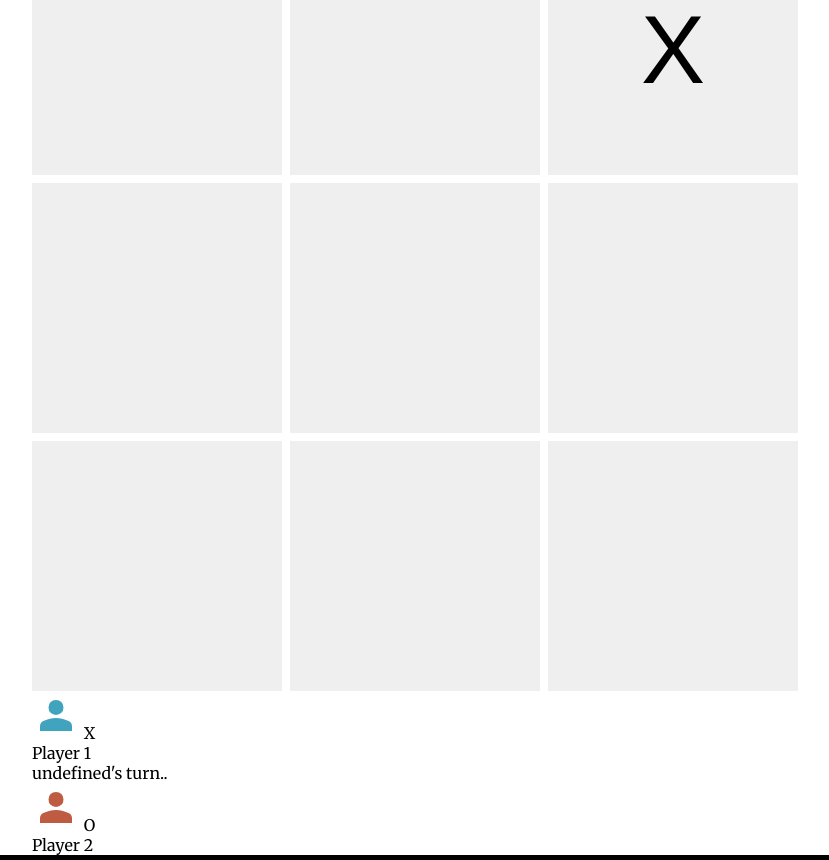
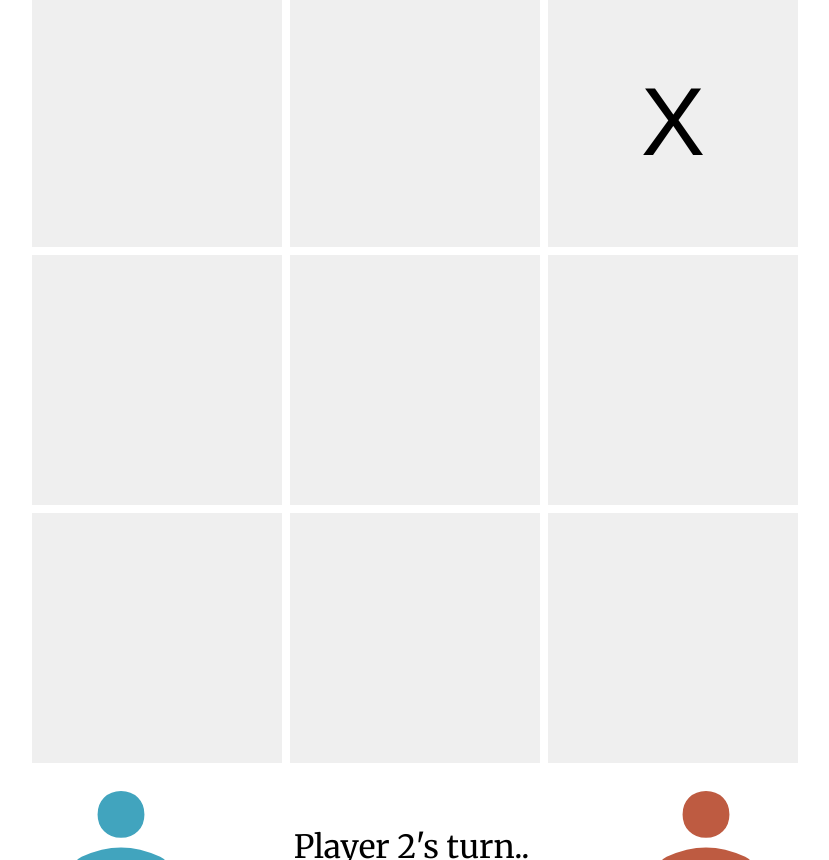
Before and after one commit to Edward-Rodriguez/tic-tac-toe, a plain HTML site: page index.html in a window 1280 px wide. Shown: the part 115-975 px from the top of the page, without its empty margins (225-1054 px from the left). Drawn offline with Linux system fonts and the light colour scheme.

Commit message:
Fix bug that did not display player's name

```diff
--- a/css/style.css
+++ b/css/style.css
@@ -32,6 +32,8 @@ body {
 
 header {
   grid-area: header;
+  font-size: 2rem;
+  padding: 16px;
 }
 
 main {
@@ -53,6 +55,43 @@ main {
   font-size: 96px;
 }
 
+.player-info {
+  display: flex;
+  justify-content: space-between;
+  align-items: center;
+}
+
+.player {
+  display: grid;
+  grid-template-rows: 2fr 1fr 1fr;
+  grid-template-areas:
+    'avatar'
+    'name'
+    'token';
+  place-items: center;
+  font-size: 48px;
+}
+
+.player img {
+  grid-area: avatar;
+  width: 150px;
+  height: auto;
+}
+
+.player .token {
+  grid-area: token;
+}
+
+.player .player-name {
+  grid-area: name;
+}
+
+#player-turn {
+  font-size: 2rem;
+  align-self: start;
+  padding-top: 64px;
+}
+
 footer {
   grid-area: footer;
   display: flex;
--- a/game.js
+++ b/game.js
@@ -1,15 +1,12 @@
 const gameBoard = (() => {
   const board = [];
-
   for (let row = 0; row < 3; row++) {
     board[row] = [];
     for (let col = 0; col < 3; col++) {
       board[row][col] = Cell(row, col);
     }
   }
-
   const getBoard = () => board;
-
   const placeToken = (row, col, player) => {
     if (availableCellsCount() === 0 || board[row][col].getValue() !== null)
       return;
@@ -17,18 +14,15 @@ const gameBoard = (() => {
       board[row][col].addToken(player.getToken());
     }
   };
-
   const availableCellsCount = () => {
     return board.flat().filter((cell) => cell.getValue() === null).length;
   };
-
   const printBoard = () => {
     const boardwithCells = board.map((row) =>
       row.map((cell) => cell.getValue())
     );
     console.log(boardwithCells);
   };
-
   return { getBoard, placeToken, printBoard, availableCellsCount };
 })();
 
@@ -42,7 +36,6 @@ function Cell(row, col) {
     row,
     col,
   });
-
   return { getValue, addToken, getPosition };
 }
 
@@ -53,8 +46,8 @@ function Player(name, token) {
 }
 
 const gameController = (() => {
-  const playerOne = Player('Player One', 'X');
-  const playerTwo = Player('Player Two', 'O');
+  const playerOne = Player('Player 1', 'X');
+  const playerTwo = Player('Player 2', 'O');
   let activePlayer = playerOne;
   const getActivePlayer = () => activePlayer;
   const switchPlayerTurn = () =>
@@ -63,7 +56,6 @@ const gameController = (() => {
   let gameOver = false;
   let tieGame = false;
   const getResult = () => ({ gameOver, tieGame });
-
   const playRound = (row, col) => {
     gameBoard.placeToken(row, col, activePlayer);
     let board = gameBoard.getBoard();
@@ -117,12 +109,13 @@ const gameController = (() => {
 const displayController = (() => {
   const playerTurnDiv = document.querySelector('#player-turn');
   const boardDiv = document.querySelector('.board');
-  playerTurnDiv.textContent = `${
-    gameController.getActivePlayer().name
-  }'s turn..`;
 
   function updateScreen() {
     boardDiv.textContent = '';
+    playerTurnDiv.textContent = `${gameController
+      .getActivePlayer()
+      .getName()}'s turn..`;
+
     gameBoard.getBoard().forEach((row) =>
       row.forEach((cell) => {
         const cellButton = document.createElement('button');
@@ -145,9 +138,9 @@ const displayController = (() => {
       updateScreen();
       // check game result
       if (gameController.getResult().gameOver) {
-        playerTurnDiv.textContent = `${
-          gameController.getActivePlayer().name
-        } is the Winner!`;
+        playerTurnDiv.textContent = `${gameController
+          .getActivePlayer()
+          .getName()} is the Winner!`;
       } else if (gameController.getResult().tieGame) {
         playerTurnDiv.textContent = 'Tie game..';
       }
--- a/index.html
+++ b/index.html
@@ -18,13 +18,13 @@
             <div class="board">
             </div>
             <div class="player-info">
-                <div class="player-one">
+                <div class="player one">
                     <img src="images/playerone.svg" alt="" />
                     <span class="token">X</span>
                     <p class="player-name">Player 1</p>
                 </div>
                 <div id="player-turn">Player 1's turn</div>
-                <div class="player-two">
+                <div class="player two">
                     <img src="images/playertwo.svg" alt="" />
                     <span class="token">O</span>
                     <p class="player-name">Player 2</p>
```
